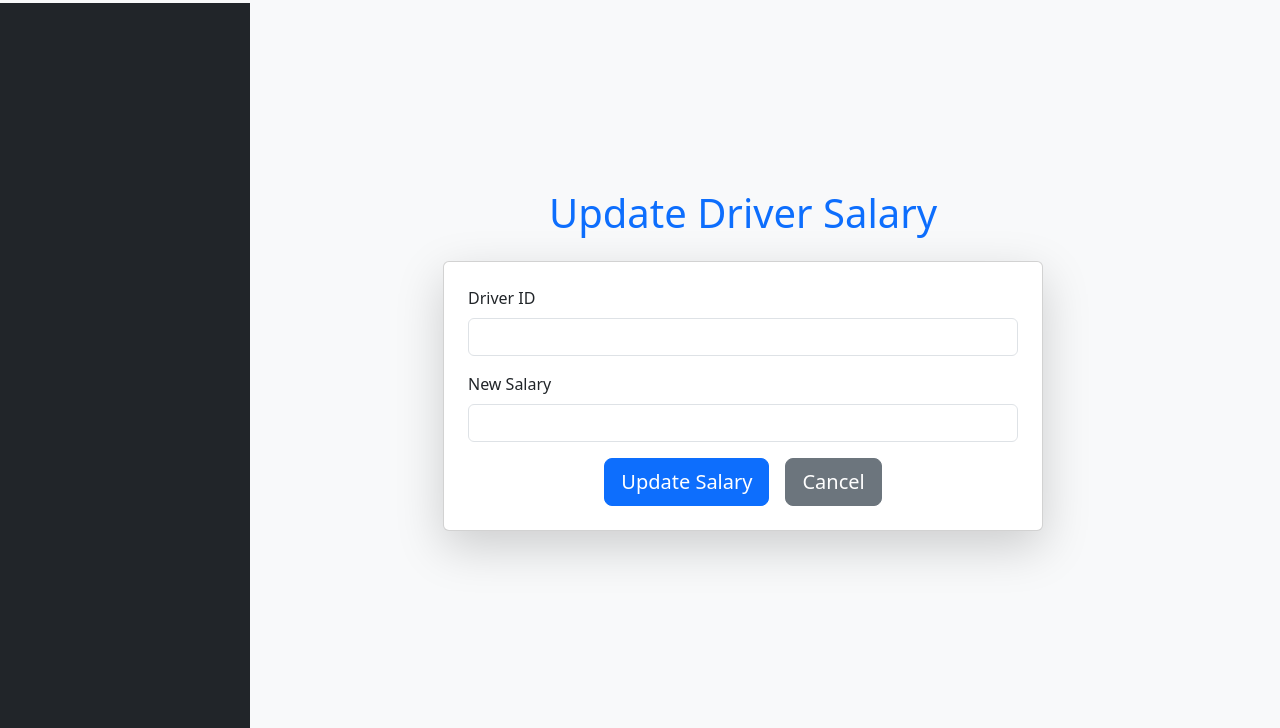
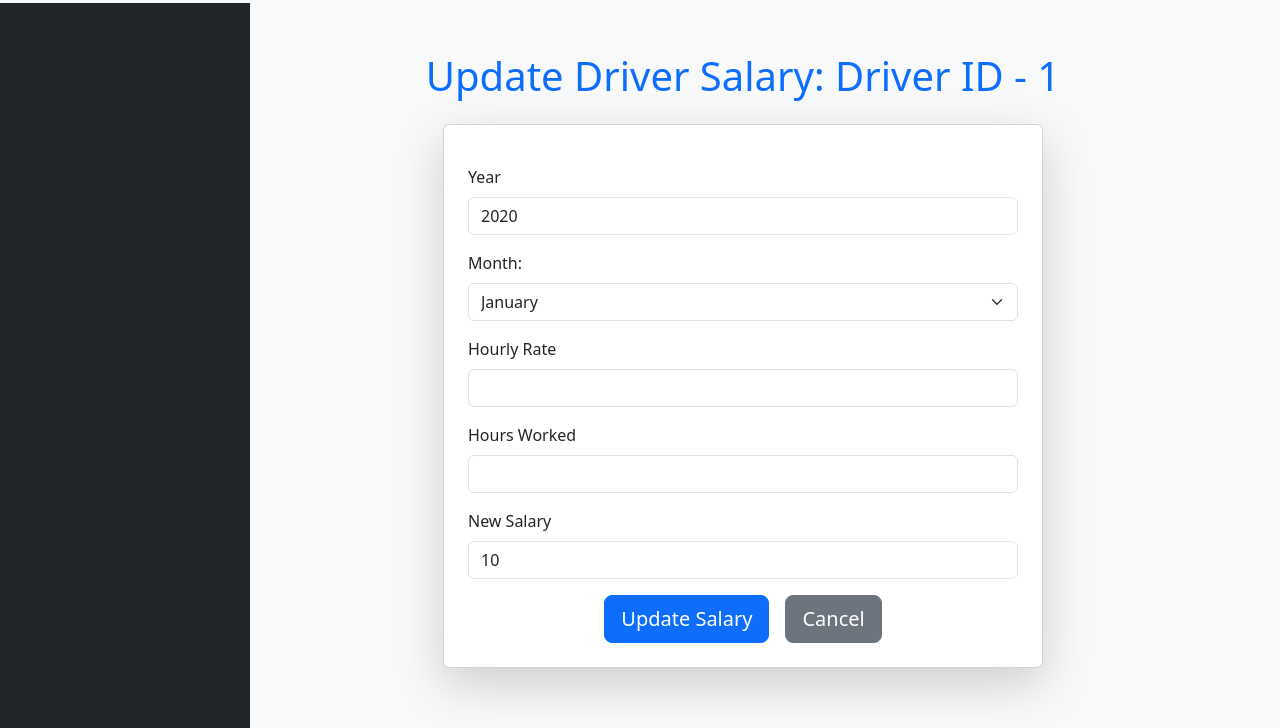
Before and after one commit to Md-Jannatul-Ferdouse-Rahat-Ibne-Yousuf/City-Connect, a FastAPI app: template templates/update_salary.html in a window 1280 px wide. Shown: the part 72-800 px from the top of the page. Run offline with FastAPI, Linux system fonts and the light colour scheme; the template is opened without the code that fills it: most values are stand-ins (such as "Sample title", 1, 10 or a date in 2020); some libraries are stand-ins or nearby versions.

Commit message:
Fixed(Bug): Update salary bug fixed

```diff
--- a/routes/hr.py
+++ b/routes/hr.py
@@ -261,6 +261,7 @@
 async def update_salary(
     request: Request,
     salary_id: int,
+    driver_id: int = Form(...),
     year: int = Form(...),
     month: str = Form(...),
     hourly: float = Form(...),
@@ -269,8 +270,8 @@
     db: Session = Depends(get_db)
 ):
     try:
-        driver_id = crud.update_salary(db, salary_id, year, month, hourly, hours_worked, salary)
-        if not driver_id:
+        result = crud.update_salary(db, salary_id, year, month, hourly, hours_worked, salary)
+        if not result:
             raise HTTPException(status_code=404, detail="Salary record not found.")
         return RedirectResponse(url=f"/driver-salaries/{driver_id}", status_code=303)
     except Exception as e:
--- a/templates/update_salary.html
+++ b/templates/update_salary.html
@@ -20,23 +20,59 @@
 
             <!-- Main Content Section -->
             <div class="col-12 col-md-9 content px-6">
-                <h1 class="text-primary text-center mb-4">Update Driver Salary</h1>
+                <h1 class="text-primary text-center mb-4">Update Driver Salary: Driver ID - {{ salary_record.driver_id }}</h1>
 
                 <!-- Update Driver Salary Form -->
                 <div class="card shadow-lg p-4 mx-auto" style="max-width: 600px;">
-                    <form method="POST" action="/driver-salary">
+                    <form method="POST" action="/update-salary/{{ salary_id }}">
+
+                        <!-- Existing Salary Details to Update -->
                         <div class="mb-3">
-                            <label for="driver_id" class="form-label">Driver ID</label>
-                            <input type="number" class="form-control" id="driver_id" name="driver_id" required>
+                            <input type="number" class="form-control" id="driver_id" name="driver_id" value="{{ salary_record.driver_id }}" hidden>
                         </div>
+
+                        <div class="mb-3">
+                            <label for="year" class="form-label">Year</label>
+                            <input type="number" class="form-control" id="year" name="year" value="{{ salary_record.year }}" required>
+                        </div>
+
+                        <div class="mb-3">
+                            <label for="month" class="form-label">Month:</label>
+                            <select id="month" name="month" class="form-select" required>
+                                <option value="Jan" {% if salary_record.month == 'Jan' %}selected{% endif %}>January</option>
+                                <option value="Feb" {% if salary_record.month == 'Feb' %}selected{% endif %}>February</option>
+                                <option value="Mar" {% if salary_record.month == 'Mar' %}selected{% endif %}>March</option>
+                                <option value="Apr" {% if salary_record.month == 'Apr' %}selected{% endif %}>April</option>
+                                <option value="May" {% if salary_record.month == 'May' %}selected{% endif %}>May</option>
+                                <option value="Jun" {% if salary_record.month == 'Jun' %}selected{% endif %}>June</option>
+                                <option value="Jul" {% if salary_record.month == 'Jul' %}selected{% endif %}>July</option>
+                                <option value="Aug" {% if salary_record.month == 'Aug' %}selected{% endif %}>August</option>
+                                <option value="Sep" {% if salary_record.month == 'Sep' %}selected{% endif %}>September</option>
+                                <option value="Oct" {% if salary_record.month == 'Oct' %}selected{% endif %}>October</option>
+                                <option value="Nov" {% if salary_record.month == 'Nov' %}selected{% endif %}>November</option>
+                                <option value="Dec" {% if salary_record.month == 'Dec' %}selected{% endif %}>December</option>
+                            </select>
+                        </div>
+
+
+                        <div class="mb-3">
+                            <label for="hourly" class="form-label">Hourly Rate</label>
+                            <input type="number" class="form-control" id="hourly" name="hourly" value="{{ salary_record.hourly }}" step="0.01" required>
+                        </div>
+
+                        <div class="mb-3">
+                            <label for="hours_worked" class="form-label">Hours Worked</label>
+                            <input type="number" class="form-control" id="hours_worked" name="hours_worked" value="{{ salary_record.hours_worked }}" step="0.1" required>
+                        </div>
+
                         <div class="mb-3">
                             <label for="salary" class="form-label">New Salary</label>
-                            <input type="number" class="form-control" id="salary" name="salary" step="0.01" required>
+                            <input type="number" class="form-control" id="salary" name="salary" value="{{ salary_record.salary }}" step="0.01" required>
                         </div>
 
                         <div class="d-flex justify-content-center gap-3">
                             <button type="submit" class="btn btn-primary btn-lg">Update Salary</button>
-                            <a href="/drivers" class="btn btn-secondary btn-lg">Cancel</a>
+                            <a href="/driver-salaries/{{ salary_record.driver_id}}" class="btn btn-secondary btn-lg">Cancel</a>
                         </div>
                     </form>
                 </div>
```
Also changed, not shown: crud/driver_salary.py (+1 -6 lines).
